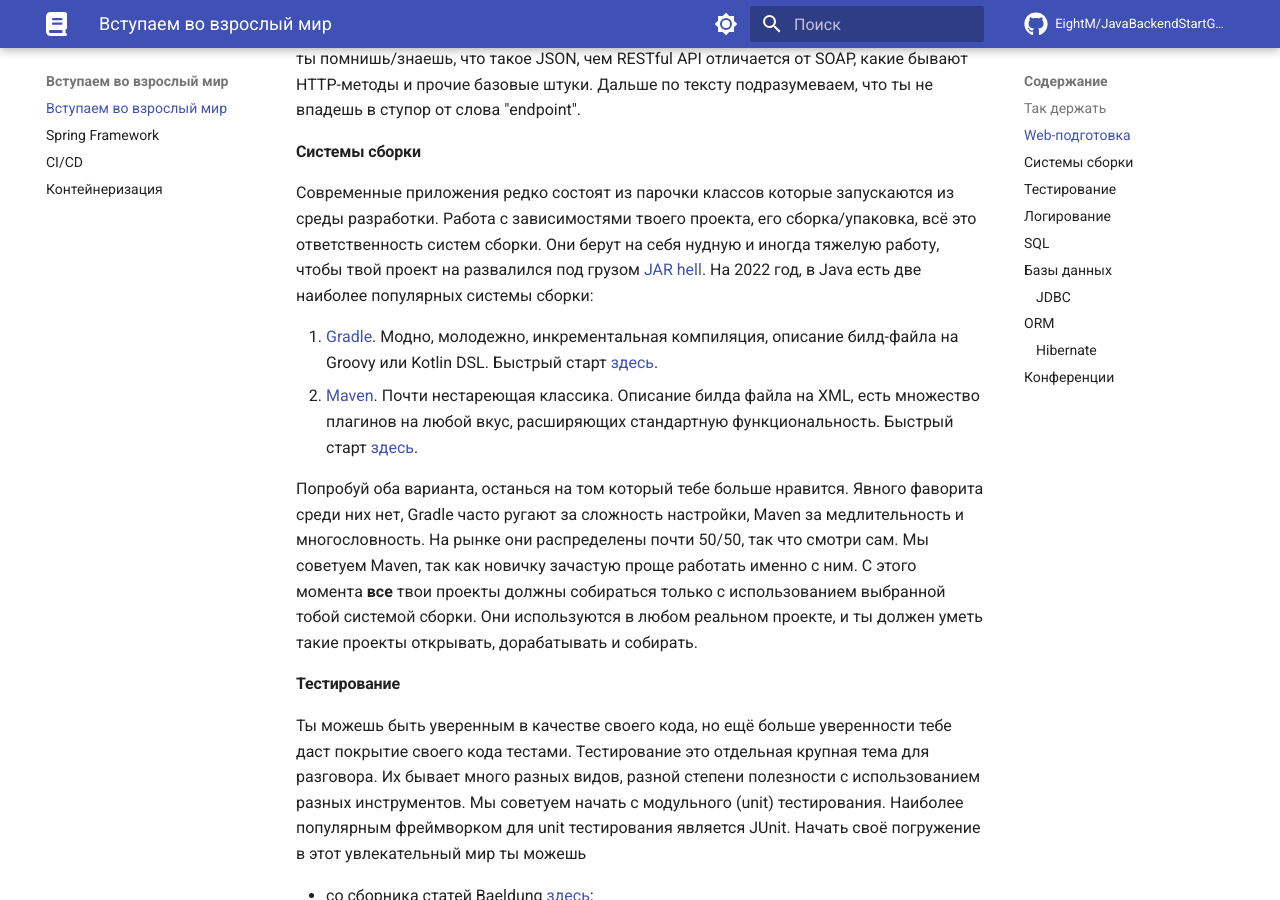
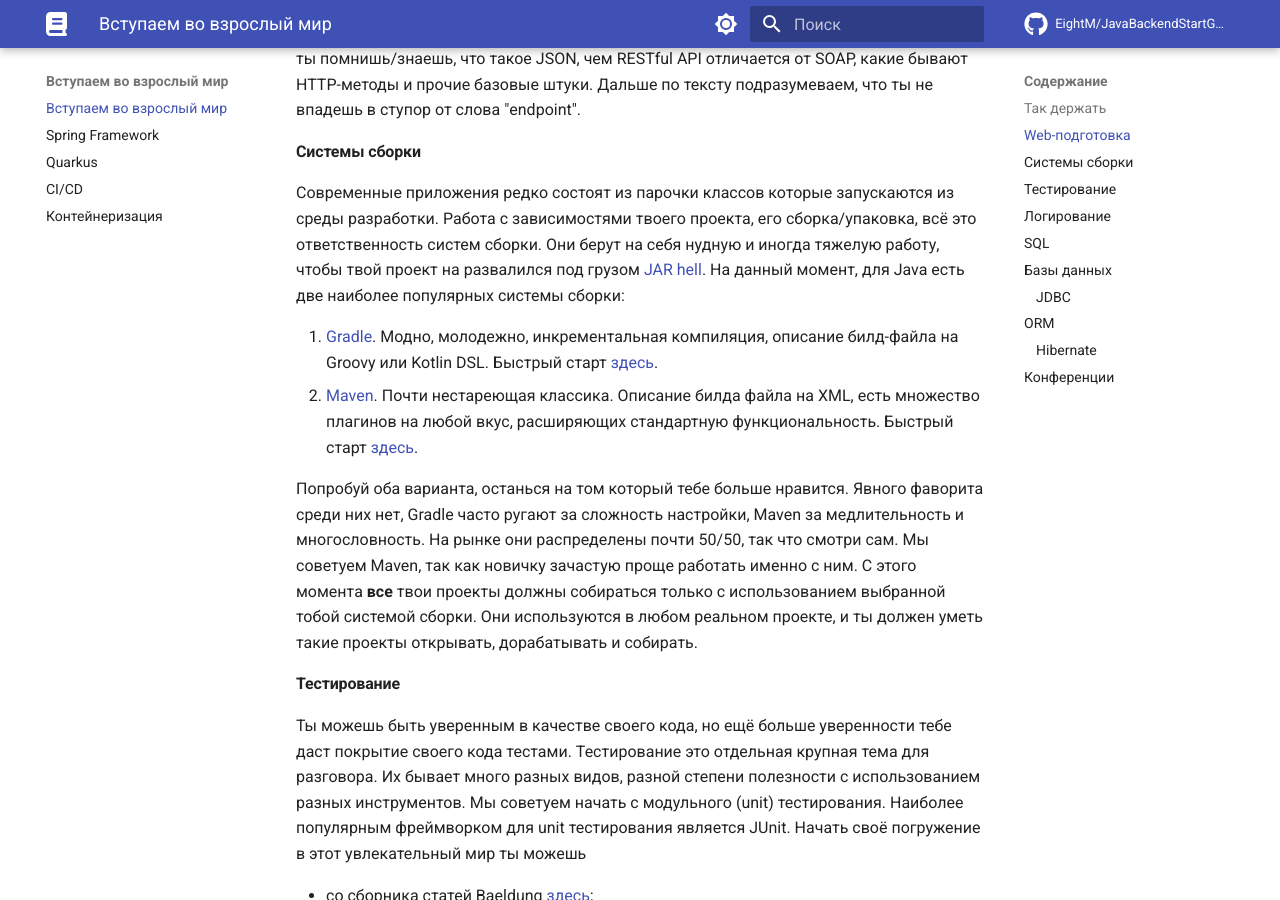
Before and after one commit to EightM/JavaBackendStartGuide, an MkDocs documentation site: the page built from docs/hello-new-world.md, in a window 1280 px wide and 900 px high, scrolled down 460 px. Built offline with MkDocs 1.6.1 and Material for MkDocs 9.7.7, drawn with Linux system fonts in a browser that asks for light colours; comment, search, counter and statistics services are not loaded; the version menu is left out.

Commit message:
quarkus basics

```diff
--- a/docs/hello-new-world.md
+++ b/docs/hello-new-world.md
@@ -8,7 +8,7 @@
 
 #### Системы сборки
 
-Современные приложения редко состоят из парочки классов которые запускаются из среды разработки. Работа с зависимостями твоего проекта, его сборка/упаковка, всё это ответственность систем сборки. Они берут на себя нудную и иногда тяжелую работу, чтобы твой проект на развалился под грузом [JAR hell](https://dzone.com/articles/what-is-jar-hell). На 2022 год, в Java есть две наиболее популярных системы сборки:
+Современные приложения редко состоят из парочки классов которые запускаются из среды разработки. Работа с зависимостями твоего проекта, его сборка/упаковка, всё это ответственность систем сборки. Они берут на себя нудную и иногда тяжелую работу, чтобы твой проект на развалился под грузом [JAR hell](https://dzone.com/articles/what-is-jar-hell). На данный момент, для Java есть две наиболее популярных системы сборки:
 
 1. [Gradle](https://gradle.org/). Модно, молодежно, инкрементальная компиляция, описание билд-файла на Groovy или Kotlin DSL. Быстрый старт [здесь](https://docs.gradle.org/current/samples/sample_building_java_applications.html).
 2. [Maven](https://maven.apache.org/). Почти нестареющая классика. Описание билда файла на XML, есть множество плагинов на любой вкус, расширяющих стандартную функциональность. Быстрый старт [здесь](https://maven.apache.org/guides/getting-started/maven-in-five-minutes.html).
--- a/mkdocs.yml
+++ b/mkdocs.yml
@@ -89,6 +89,7 @@
   - Вступаем во взрослый мир:
     - Вступаем во взрослый мир: hello-new-world.md
     - Spring Framework: spring-framework.md
+    - Quarkus: quarkus.md
     - CI/CD: cicd.md
     - Контейнеризация: containers.md
   - Что дальше ?: eventually.md
```
Also changed, not shown: docs/quarkus.md (added, +32 -0 lines).
